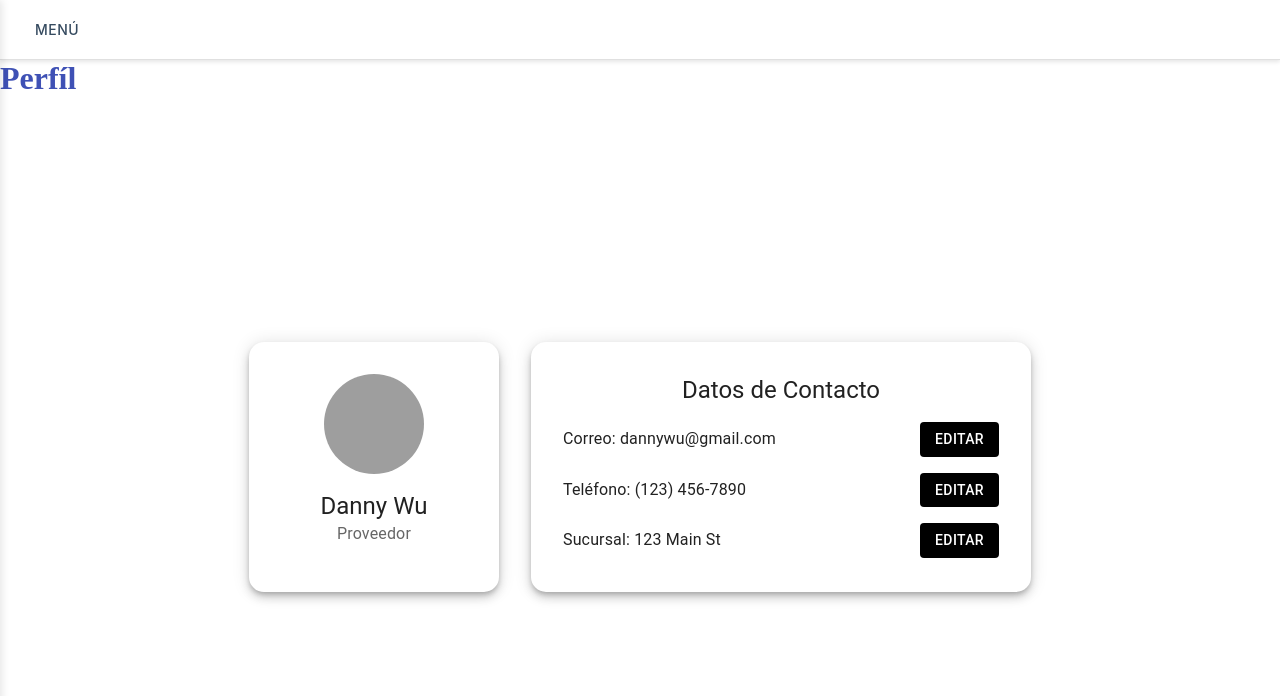
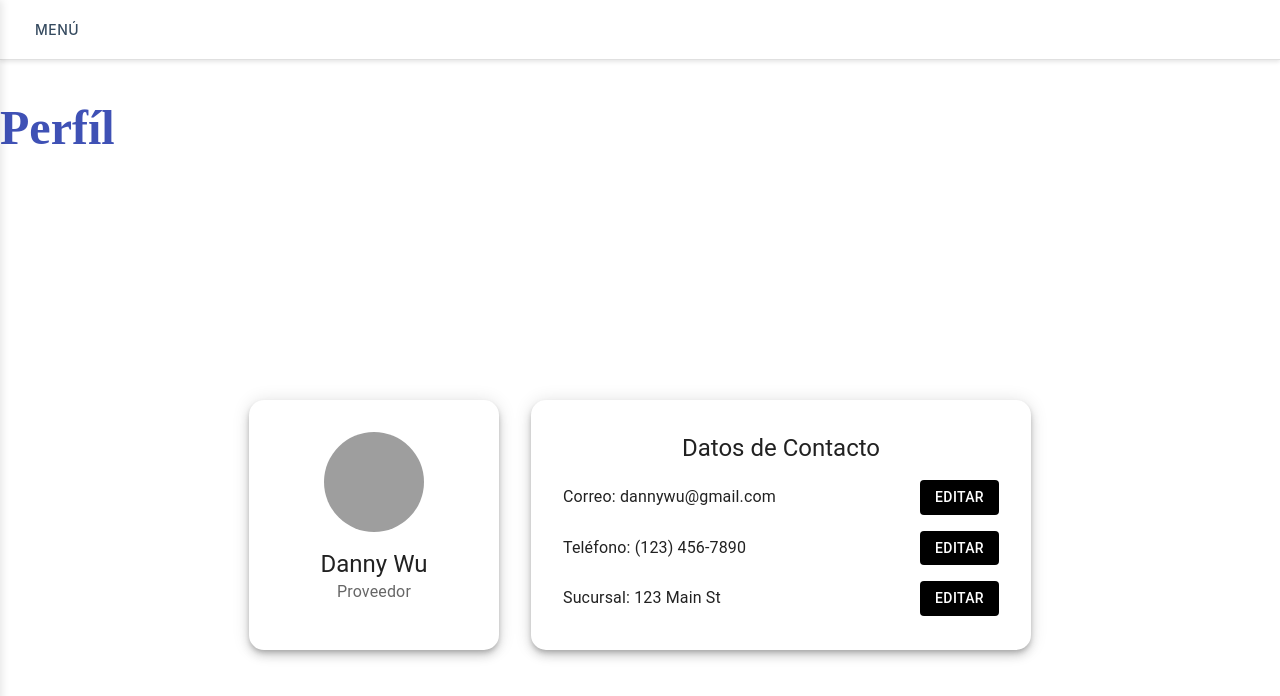
Before and after one commit to gmonmarr/WuSAP, a React (Vite) app in the folder frontend/: page /profile in a window 1280 px wide. Shown: the top 696 px of the page. Built offline with nearby package versions, Linux system fonts and the light colour scheme; grey boxes are pictures that could not be loaded.

Commit message:
made header component transparent

```diff
--- a/frontend/src/components/Header.jsx
+++ b/frontend/src/components/Header.jsx
@@ -9,7 +9,17 @@ const Header = ({ title }) => {
   const navigate = useNavigate();
 
   return (
-    <ui5-bar design="Header" style={{ marginTop: "60px", display: "flex", alignItems: "center" }}>
+    <ui5-bar
+      design="Header"
+      style={{
+        marginTop: "100px",
+        display: "flex",
+        alignItems: "center",
+        boxShadow: "none",
+        border: "none",
+        background: "transparent"
+      }}
+    >
       <ui5-button
         icon="navigation-left-arrow"
         design="Transparent"
@@ -17,7 +27,7 @@ const Header = ({ title }) => {
         onClick={() => navigate(-1)}
         aria-label="Back"
       ></ui5-button>
-      <span style={{ fontWeight: "bold", fontSize: "2rem", color: "#3f51b5" }}>
+      <span style={{ fontWeight: "bold", fontSize: "3rem", color: "#3f51b5" }}>
         {title}
       </span>
     </ui5-bar>
```
